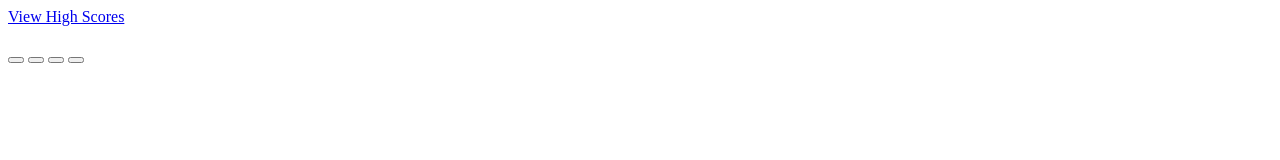
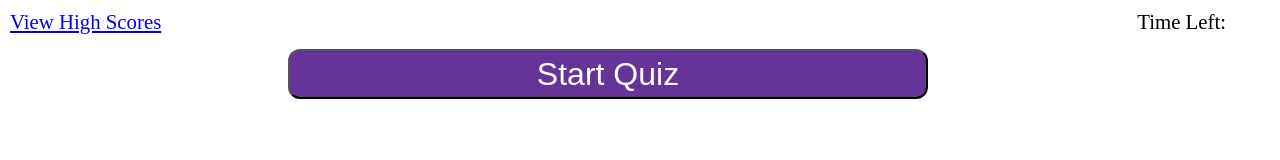
Before and after one commit to AaronMikelKey/code-quiz, a plain HTML site: page index.html in a window 1280 px wide. Drawn offline with Linux system fonts and the light colour scheme.

Commit message:
updated html, started on CSS

```diff
--- a/assets/css/style.css
+++ b/assets/css/style.css
@@ -0,0 +1,46 @@
+html, body {
+	width: auto;
+	height: auto;
+	margin: 0;
+	padding: 0;
+}
+
+body {
+	max-width: 95vw;
+}
+
+header {
+	width: 100%;
+	font-size: 1.3em;
+	padding: 10px;
+	display: flex;
+	flex-direction: row;
+	align-content: space-between;
+	justify-content: space-between;
+}
+
+main div {
+	margin: auto;
+	max-width: 80vw;
+	text-align: center;
+}
+
+button {
+	height: 50px;
+	width: 50vw;
+	margin: 5px;
+	color: #fff;
+	background-color: #663399;
+	border-radius: 12px;
+	text-align: center;
+	font-size: 2em;
+}
+
+button:hover {
+	background-color: #9747e7;
+	color: #000;
+}
+
+#quiz, #high-scores {
+	display: none;
+}
--- a/index.html
+++ b/index.html
@@ -1,5 +1,6 @@
 <!DOCTYPE html>
 <html lang="en">
+
 <head>
 	<meta charset="UTF-8">
 	<meta http-equiv="X-UA-Compatible" content="IE=edge">
@@ -8,12 +9,16 @@
 	<link rel="stylesheet" href="./assets/css/style.css">
 	<link href="./assets/js/scripts.js">
 </head>
+
 <body>
 	<header>
 		<a href="#">View High Scores</a>
-		<span id="timer"></span>
+		<span id="timer">Time Left: </span>
 	</header>
 	<main>
+		<div id="home">
+			<button id="start-quiz">Start Quiz</button>
+		</div>
 		<div id="quiz">
 			<h2 id="question"></h2>
 			<div id="answers">
@@ -22,6 +27,7 @@
 				<button id="answer-3"></button>
 				<button id="answer-4"></button>
 			</div>
+			<div id="result"></div>
 		</div>
 		<div id="high-scores">
 			<ol>
@@ -30,4 +36,5 @@
 		</div>
 	</main>
 </body>
+
 </html>
```
Lines whose indentation alone changed are shown as unchanged.
